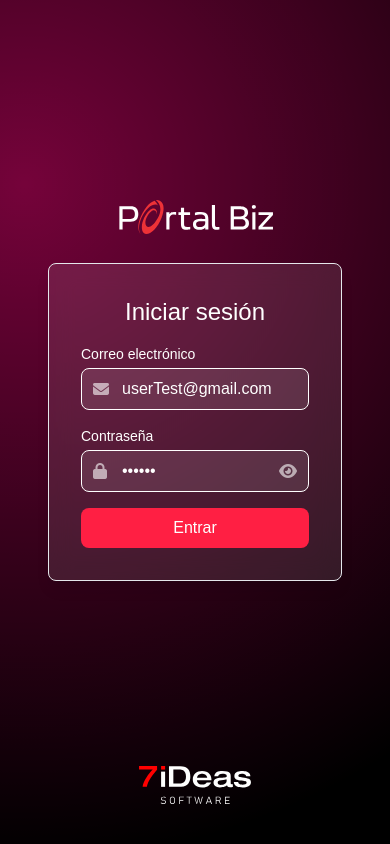
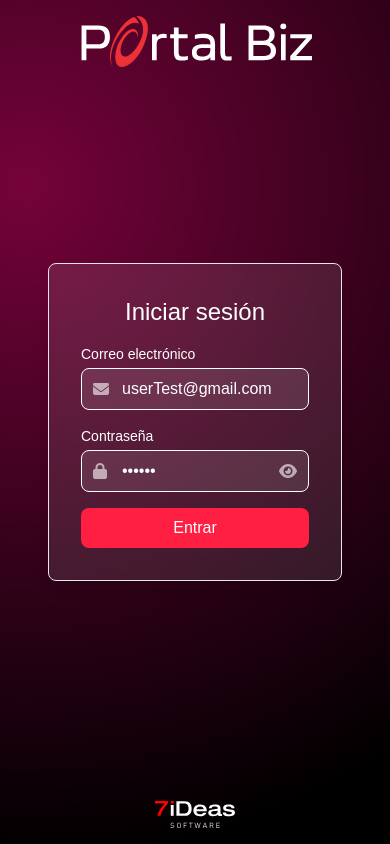
Before and after one commit to Fran-Larrosa-7id/flowork, an Angular app: page / in a window 390 px wide. Shown: the top 844 px of the page. Built offline with nearby package versions, Linux system fonts and the light colour scheme; a web font is replaced by a local one.

Commit message:
feat: enhance logo positioning and responsiveness in login page

```diff
--- a/src/app/pages/login/login.html
+++ b/src/app/pages/login/login.html
@@ -5,7 +5,8 @@
         class="relative loginContainer flex items-center justify-center p-12 min-h-screen xl:min-h-0 xl:h-auto xl:w-[70%]">
         <div class="absolute inset-0 bg-black/50 "></div>
 
-        <img class="absolute top-[200px] w-[40%]" src="assets/logo/portalbiz.svg" alt="">
+        <img class="absolute top-4 sm:top-16 md:top-24 lg:top-32 xl:top-[200px] left-1/2 transform -translate-x-1/2 w-[60%] sm:w-[50%] md:w-[45%] lg:w-[40%] max-w-xs z-20"
+             src="assets/logo/portalbiz.svg" alt="Portal Biz Logo">
         <div class=" login rounded-lg relative z-10 p-8 bg-white/10 border border-gradient-to-r from-gray-200 via-blue-700 to-purple-500 shadow-lg backdrop-blur-md text-white"
             data-aos="zoom-in">
 
@@ -76,9 +77,9 @@
             </form>
         </div>
         <!-- Logo 7 id -->
-        <div class="logo absolute bottom-10 left-1/2 transform -translate-x-1/2">
+        <div class="logo absolute bottom-4 sm:bottom-6 md:bottom-8 lg:bottom-10 left-1/2 transform -translate-x-1/2 z-20">
             <a href="https://sieteideas.com.ar/" target="_blank">
-                <img class="w-28" src="assets/logo/7IDlogo.svg" alt="logo7ideas">
+                <img class="w-20 sm:w-24 md:w-26 lg:w-28" src="assets/logo/7IDlogo.svg" alt="logo7ideas">
             </a>
         </div>
     </div>
```
